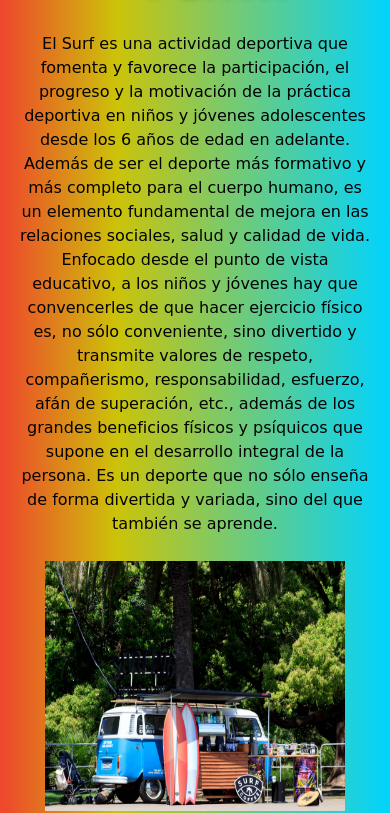
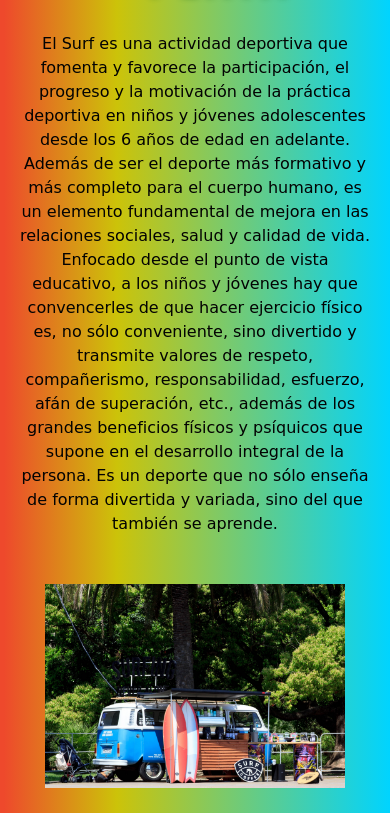
Before and after one commit to AngelPazzo/proyecto-angel, a website: page index.html in a window 390 px wide. Shown: the part 292-1105 px from the top of the page. Drawn offline with nearby package versions, Linux system fonts and the light colour scheme; a web font is replaced by a local one.

Commit message:
fixed img

```diff
--- a/scss/parciales/_media.scss
+++ b/scss/parciales/_media.scss
@@ -196,6 +196,14 @@
       max-width: 100%;
       text-align: -webkit-center;
     }
+
+
+.container .imgHome {
+  width: 100%;
+  height: 250px;
+  object-fit: contain;
+  }
+
   }
 
 
```
Also changed, not shown: css/estilos.css.
